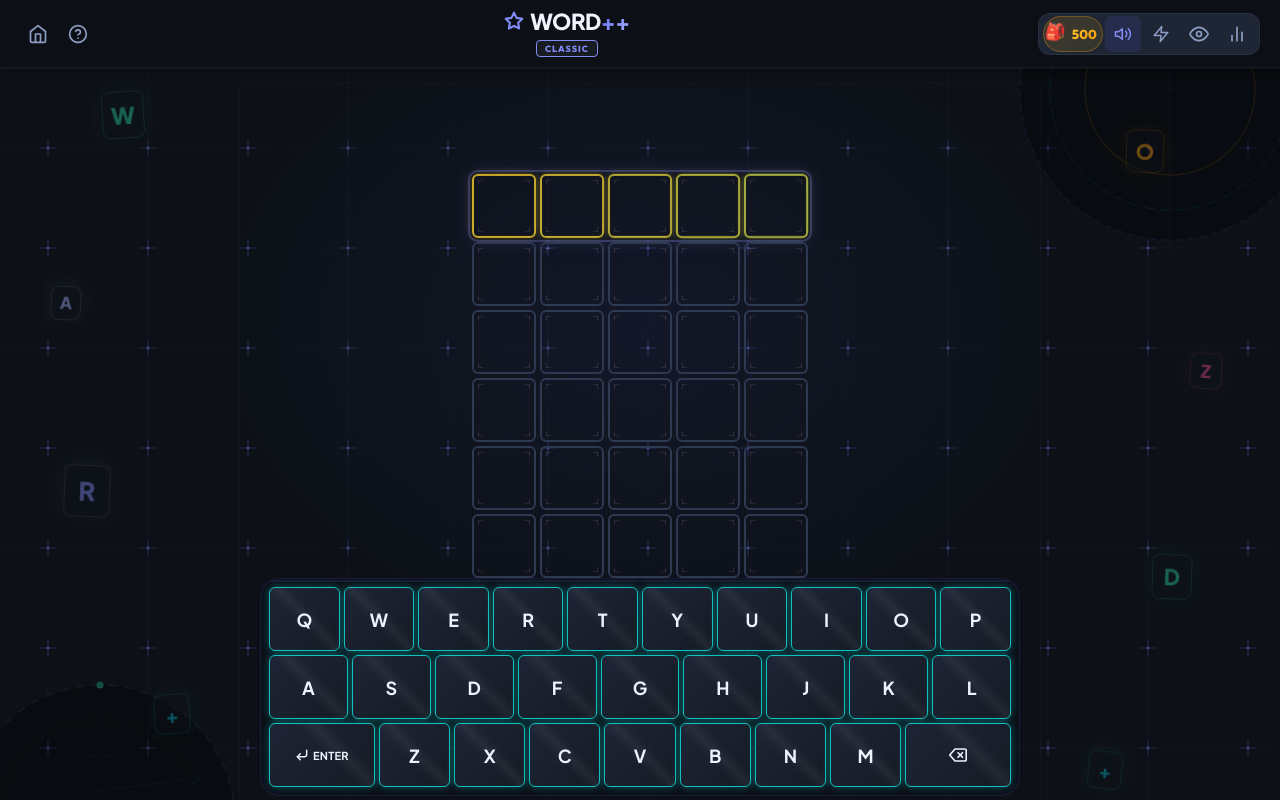
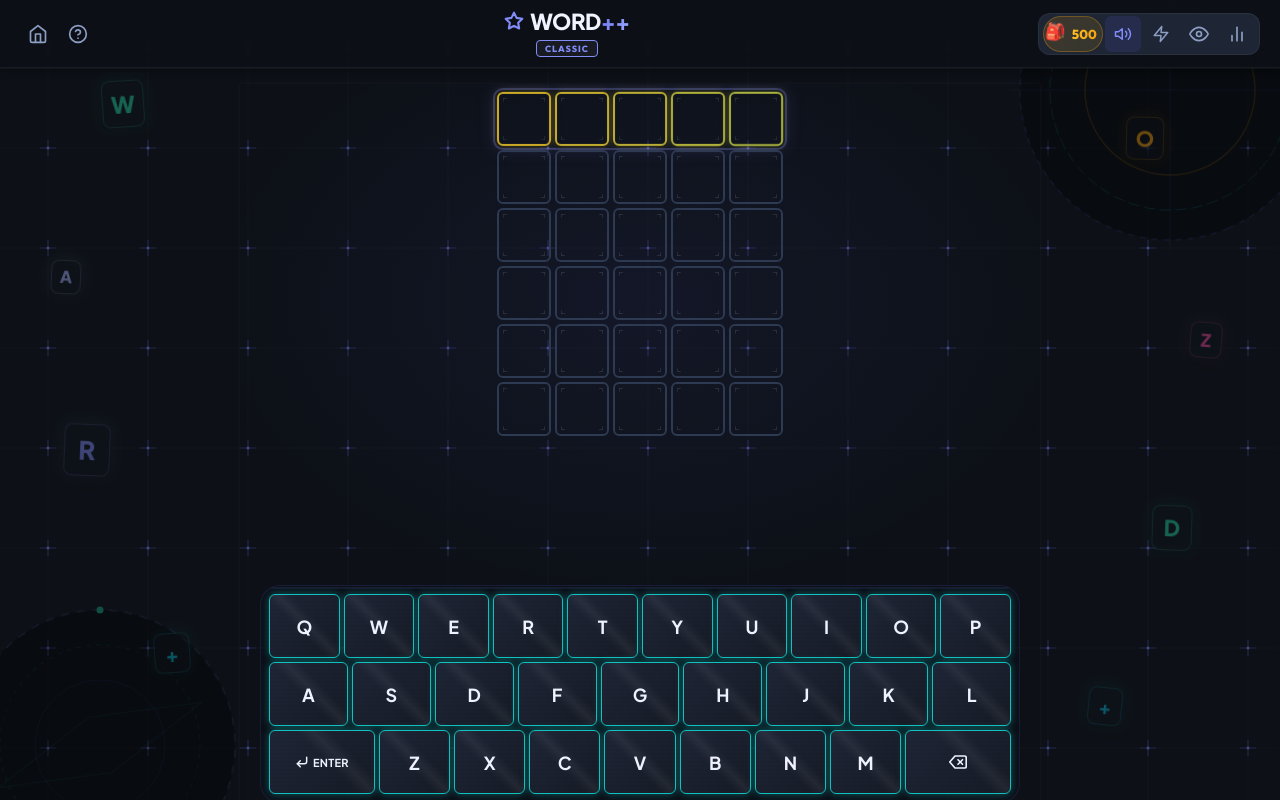
Before and after one commit to bopvinh/Xapxam, a React (Vite) app: page / in a window 1280 px wide. Both pictures are taken after a click on the element "Classic Mode". Built offline with nearby package versions, Linux system fonts and the light colour scheme.

Commit message:
fix(ui): remove inline 100vh on gameplay-area to fix keyboard bottom clipping

```diff
--- a/src/App.tsx
+++ b/src/App.tsx
@@ -706,7 +706,7 @@ export const App: React.FC = () => {
         )}
 
         {activeMode && !showMultiplayerSetup && !showScoreboard && activePlayer && (
-          <div className="gameplay-area animate-scale" style={{ height: "100vh", display: "flex", flexDirection: "column", justifyContent: "center", alignItems: "center", overflow: "hidden" }}>
+          <div className="gameplay-area animate-scale" style={{ height: "calc(100vh - 75px)", display: "flex", flexDirection: "column", justifyContent: "space-between", alignItems: "center", overflow: "hidden", padding: "6px 0", boxSizing: "border-box" }}>
             {/* Kinetic Row Reticle (Tactical Focus HUD) */}
             <RowReticle activeRow={activePlayer.guesses.length} />
 
--- a/src/styles/global.css
+++ b/src/styles/global.css
@@ -1047,14 +1047,14 @@ button:focus-visible {
 }
 
 .board-cell {
-  width: min(64px, 9vh);
-  height: min(64px, 9vh);
+  width: min(54px, 7.5vh);
+  height: min(54px, 7.5vh);
   border: 2px solid var(--empty-border);
   display: flex;
   align-items: center;
   justify-content: center;
   font-family: var(--font-display);
-  font-size: min(30px, 4.5vh);
+  font-size: min(25px, 3.8vh);
   font-weight: 800;
   text-transform: uppercase;
   border-radius: var(--radius-sm);
@@ -1114,14 +1114,14 @@ button:focus-visible {
 }
 
 .key-btn {
-  height: min(28px, 4.2vh);
+  height: min(32px, 4.5vh);
   flex: 1;
   background: var(--bg-elevated);
   border: var(--border-subtle);
   border-radius: var(--radius-sm);
   color: var(--text-primary);
   font-weight: 700;
-  font-size: min(10px, 1.4vh);
+  font-size: min(11px, 1.6vh);
   cursor: pointer;
   user-select: none;
   display: flex;
```
Also changed, not shown: 1 other file (tests, documents, lock files or other folders).
